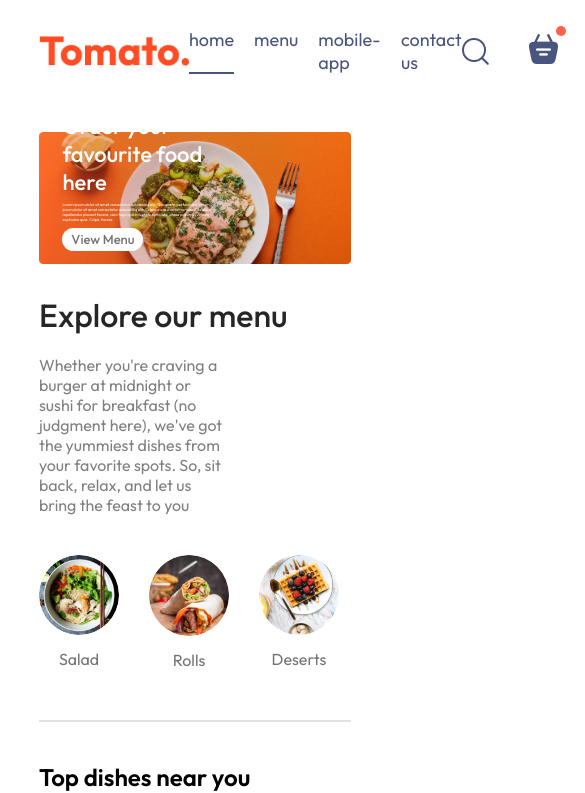
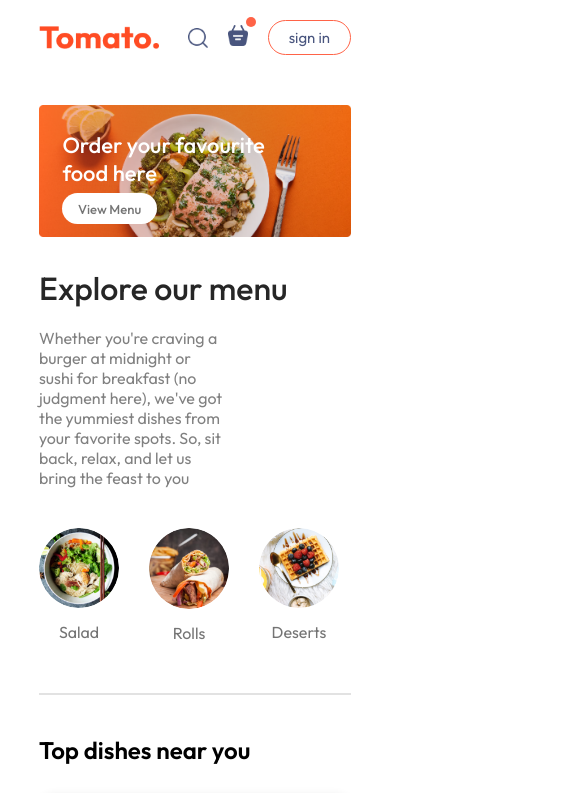
Before and after one commit to rajrawat37/food-delivery-app-react, a React (Vite) app in the folder frontend/: page / in a window 390 px wide. Shown: the top 793 px of the page, 585 px wide, since content can reach past the window. Built offline with nearby package versions, Linux system fonts and the light colour scheme.

Commit message:
fix:responsive header

```diff
--- a/frontend/src/App.jsx
+++ b/frontend/src/App.jsx
@@ -3,11 +3,13 @@
 import { Route,Routes } from 'react-router-dom';
 import Cart from './pages/Cart/Cart';
 import PlaceOrder from './pages/PlaceOrder/PlaceOrder';
+import Footer from './components/Footer/Footer';
 import Home from './pages/Home/Home';
 
 const App = () => {
   return (
-    <div class='app'>
+    <>
+     <div class='app'>
         <Navbar/>
 
         <Routes>
@@ -16,6 +18,10 @@
           <Route path='/place-order' element={<PlaceOrder/>}/>
         </Routes>
     </div>
+
+     <Footer/>
+    </>
+
   )
 }
 
--- /dev/null
+++ b/frontend/src/components/AppDownload/AppDownload.css
@@ -0,0 +1,24 @@
+.app-download{
+    margin: auto auto;
+    margin-top:100px ;
+    font-size: max(3vw,20px);
+    text-align: center;
+    font-weight: 500;
+}
+.app-download-platforms{
+    display:flex;
+    justify-content: center;
+    gap:max(2vw,10px);
+    margin-top: 40px;
+}
+
+.app-download-platforms img{
+    width: max(30vw,120px);
+    max-width: 180px;
+    transition: 0.5s;
+    cursor:pointer;
+}
+
+.app-download-platforms img:hover{
+    transform: scale(1.05);
+}
--- /dev/null
+++ b/frontend/src/components/AppDownload/AppDownload.jsx
@@ -0,0 +1,17 @@
+import React from 'react'
+import './AppDownload.css';
+import { assets } from '../../assets/assets';
+
+const AppDownload = () => {
+  return (
+    <div className='app-download' id='app-download'>
+        <p>For Better Experience Download <br/> </p>
+        <div className="app-download-platforms">
+            <img src={assets.play_store} alt="" />
+            <img src={assets.app_store} alt="" />
+        </div>
+    </div>
+  )
+}
+
+export default AppDownload
--- a/frontend/src/components/Header/Header.css
+++ b/frontend/src/components/Header/Header.css
@@ -38,3 +38,28 @@
     font-size: max(1vw,13px);
     border-radius: 50px;
 }
+
+
+@media (max-width:1050px){
+
+    .header-contents{
+        max-width:45%;
+    }
+}
+
+
+@media (max-width:750px){
+
+    .header-contents{
+        max-width:65%;
+    }
+
+    .header-contents p{
+        display: none;
+    }
+
+    .header-contents button{
+        padding: 2vw 4vw;
+    }
+
+}
--- a/frontend/src/components/Navbar/Navbar.css
+++ b/frontend/src/components/Navbar/Navbar.css
@@ -58,3 +58,60 @@
     right: -8px;
 
 }
+
+@media (max-width:1050px) {
+    .navbar .logo{
+        width: 140px;
+    }
+
+    .navbar-menu{
+        gap:20px;
+        font-size: 17px;
+    }
+
+    .navbar-right{
+        gap:30px;
+    }
+
+    .navbar-right img{
+        width: 22px;
+    }
+
+    .navbar-right button{
+        padding:8px 25px;
+    }
+}
+
+
+@media (max-width:900px) {
+    .navbar .logo{
+        width: 120px;
+    }
+
+    .navbar-menu{
+        gap:15px;
+        font-size: 16px;
+    }
+
+    .navbar-right{
+        gap:20px;
+    }
+
+    .navbar-right img{
+        width: 20px;
+    }
+
+    .navbar-right button{
+        padding:7px 20px;
+        font-size: 15px;
+    }
+}
+
+
+@media (max-width:750px) {
+
+    .navbar-menu{
+        display:none;
+    }
+
+}
--- a/frontend/src/pages/Home/Home.jsx
+++ b/frontend/src/pages/Home/Home.jsx
@@ -2,8 +2,9 @@
 import Header from '../../components/Header/Header'
 import ExploreMenu from '../../components/ExploreMenu/ExploreMenu'
 import FoodDisplay from '../../components/FoodDisplay/FoodDisplay';
+import AppDownload from '../../components/AppDownload/AppDownload';
 
-const Home = () => {
+const home = () => {
 
   const [category,setCategory] = useState('All');
 
@@ -12,8 +13,9 @@
       <Header/>
       <ExploreMenu category={category} setCategory={setCategory}/>
       <FoodDisplay category={category}/>
+      <AppDownload/>
     </div>
   )
 }
 
-export default Home
+export default home
```
Also changed, not shown: frontend/src/components/ExploreMenu/ExploreMenu.css (line endings or trailing spaces), frontend/src/context/StoreContext.jsx (line endings or trailing spaces).
